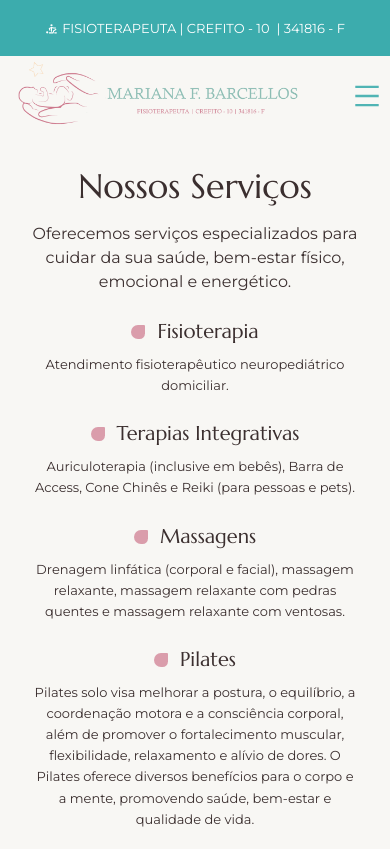
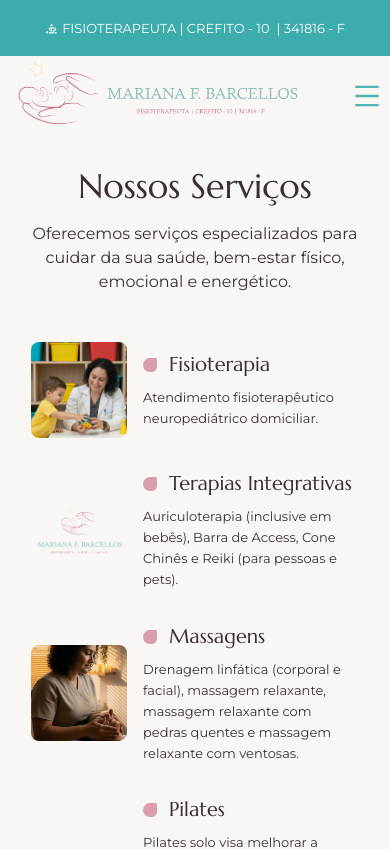
Before and after one commit to juniorpinhodev/mariana_barcellos, a Next.js app: page /servicos in a window 390 px wide. Shown: the top 849 px of the page. Built offline with nearby package versions, Linux system fonts and the light colour scheme.

Commit message:
feat: 🎸 Ajusta imagens e paragrafos em Servicos

```diff
--- a/app/servicos/ServicosClient.jsx
+++ b/app/servicos/ServicosClient.jsx
@@ -63,65 +63,108 @@ const ServicosClient = () => {
           <h2 className="h2 text-[34px] sm:text-[36px] md:text-[38px] xl:text-[40px] mb-2 xl:mb-4 max-w-[540px] xl:max-w-none px-4 xl:px-0">
             Nossos Serviços
           </h2>
-          <p className="lead max-w-[600px] mb-6 xl:mb-16 px-4 xl:px-0 text-base xl:text-lg">
+          <p className="lead max-w-[600px] mb-12 xl:mb-16 px-4 xl:px-0 text-base xl:text-lg">
             Oferecemos serviços especializados para cuidar da sua saúde, bem-estar físico, emocional e energético.
           </p>
 
           {/* itens */}
-          <div className="grid grid-cols-1 md:grid-cols-2 gap-6 xl:gap-[20px] mb-8 xl:mb-14 w-full px-4 xl:px-0">
+          <div className="grid grid-cols-1 md:grid-cols-2 gap-8 xl:gap-[20px] mb-8 xl:mb-14 w-full px-4 xl:px-0">
             {/* Fisioterapia */}
             <div
-              className="flex flex-col justify-center items-center xl:items-start cursor-pointer"
+              className="flex flex-row items-center gap-4 md:flex-col md:items-start cursor-pointer"
               onMouseEnter={() => handleMouseEnterService('fisioterapia')}
               onMouseLeave={handleMouseLeaveService}
             >
-              <div className="flex items-center gap-[12px] mb-2 w-full justify-center xl:justify-start">
+              <div className="relative w-24 h-24 md:hidden flex-shrink-0">
+                <Image
+                  src="/assets/servico/Fisioterapia_Pediatrica.jpeg"
+                  layout="fill"
+                  objectFit="cover"
+                  className="rounded-lg"
+                  alt="Fisioterapia Pediátrica"
+                />
+              </div>
+              <div className="flex-1">
+                <div className="flex items-center gap-[12px] mb-2 w-full justify-start">
                   <div className="w-[14px] h-[14px] bg-accent rounded-tl-[28px] rounded-bl-[28px] rounded-br-[22px] rounded-tr-[4px] flex-shrink-0"></div>
                   <h3 className="text-xl xl:text-2xl">Fisioterapia</h3>
                 </div>
-              <p className="xl:pl-6 text-[13px] xl:text-[15px] text-center xl:text-left leading-relaxed">
+                <p className="md:pl-6 text-[13px] xl:text-[15px] text-left leading-relaxed">
                   Atendimento fisioterapêutico neuropediátrico domiciliar.
                 </p>
               </div>
+            </div>
 
             {/* Terapias Integrativas */}
-            <div className="flex flex-col justify-center items-center xl:items-start">
-              <div className="flex items-center gap-[12px] mb-2 w-full justify-center xl:justify-start">
+            <div className="flex flex-row items-center gap-4 md:flex-col md:items-start">
+              <div className="relative w-24 h-24 md:hidden flex-shrink-0">
+                <Image
+                  src="/assets/logo2.png"
+                  layout="fill"
+                  objectFit="contain"
+                  className="rounded-lg"
+                  alt="Logo"
+                />
+              </div>
+              <div className="flex-1">
+                <div className="flex items-center gap-[12px] mb-2 w-full justify-start">
                   <div className="w-[14px] h-[14px] bg-accent rounded-tl-[28px] rounded-bl-[28px] rounded-br-[22px] rounded-tr-[4px] flex-shrink-0"></div>
                   <h3 className="text-xl xl:text-2xl">Terapias Integrativas</h3>
                 </div>
-              <p className="xl:pl-6 text-[13px] xl:text-[15px] text-center xl:text-left leading-relaxed">
+                <p className="md:pl-6 text-[13px] xl:text-[15px] text-left leading-relaxed">
                   Auriculoterapia (inclusive em bebês), Barra de Access, Cone Chinês e Reiki (para pessoas e pets).
                 </p>
+              </div>
             </div>
 
             {/* Massagens */}
             <div
-              className="flex flex-col justify-center items-center xl:items-start cursor-pointer"
+              className="flex flex-row items-center gap-4 md:flex-col md:items-start cursor-pointer"
               onMouseEnter={() => handleMouseEnterService('massagens')}
               onMouseLeave={handleMouseLeaveService}
             >
-              <div className="flex items-center gap-[12px] mb-2 w-full justify-center xl:justify-start">
+              <div className="relative w-24 h-24 md:hidden flex-shrink-0">
+                <Image
+                  src="/assets/servico/Massoterapia.jpeg"
+                  layout="fill"
+                  objectFit="cover"
+                  className="rounded-lg"
+                  alt="Massoterapia"
+                />
+              </div>
+              <div className="flex-1">
+                <div className="flex items-center gap-[12px] mb-2 w-full justify-start">
                   <div className="w-[14px] h-[14px] bg-accent rounded-tl-[28px] rounded-bl-[28px] rounded-br-[22px] rounded-tr-[4px] flex-shrink-0"></div>
                   <h3 className="text-xl xl:text-2xl">Massagens</h3>
                 </div>
-              <p className="xl:pl-6 text-[13px] xl:text-[15px] text-center xl:text-left leading-relaxed">
+                <p className="md:pl-6 text-[13px] xl:text-[15px] text-left leading-relaxed">
                   Drenagem linfática (corporal e facial), massagem relaxante, massagem relaxante com pedras quentes e massagem relaxante com ventosas.
                 </p>
               </div>
+            </div>
 
                         {/* Pilates */}
-            <div className="flex flex-col justify-center items-center xl:items-start">
-              <div className="flex items-center gap-[12px] mb-2 w-full justify-center xl:justify-start">
+                        <div className="flex flex-row items-center gap-4 md:flex-col md:items-start">
+                          <div className="relative w-24 h-24 md:hidden flex-shrink-0">
+                            <Image
+                              src="/assets/logo2.png"
+                              layout="fill"
+                              objectFit="contain"
+                              className="rounded-lg"
+                              alt="Logo"
+                            />
+                          </div>
+                          <div className="flex-1">
+                            <div className="flex items-center gap-[12px] mb-2 w-full justify-start">
                               <div className="w-[14px] h-[14px] bg-accent rounded-tl-[28px] rounded-bl-[28px] rounded-br-[22px] rounded-tr-[4px] flex-shrink-0"></div>
                               <h3 className="text-xl xl:text-2xl">Pilates</h3>
                             </div>
-              <p className="xl:pl-6 text-[13px] xl:text-[15px] text-center xl:text-left leading-relaxed">
+                            <p className="md:pl-6 text-[13px] xl:text-[15px] text-left leading-relaxed">
                               Pilates solo visa melhorar a postura, o equilíbrio, a coordenação motora e a consciência corporal, além de promover o fortalecimento muscular, flexibilidade, relaxamento e alívio de dores.
                               O Pilates oferece diversos benefícios para o corpo e a mente, promovendo saúde, bem-estar e qualidade de vida.
                             </p>
                           </div>
-          </div>
+                        </div>          </div>
 
         </motion.div>
 
```
Lines whose indentation alone changed are shown as unchanged.
